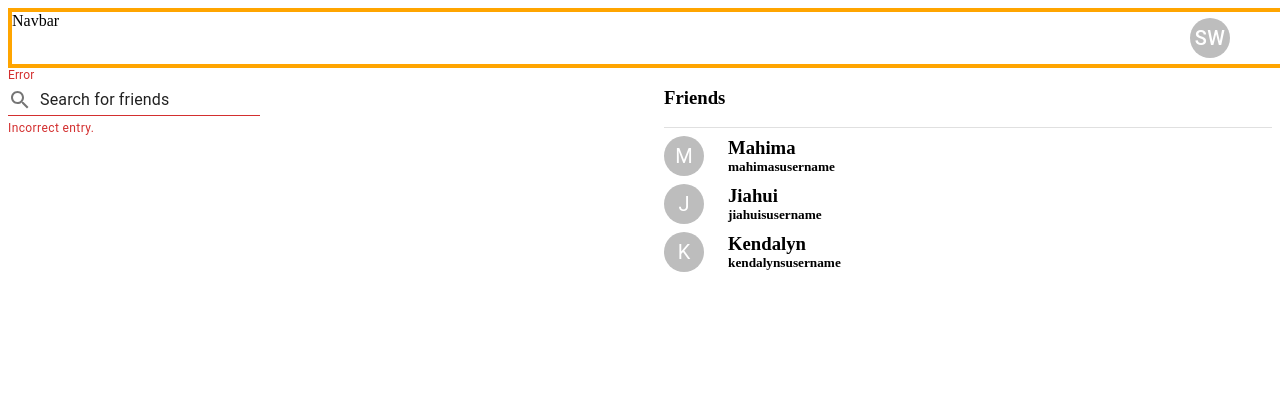
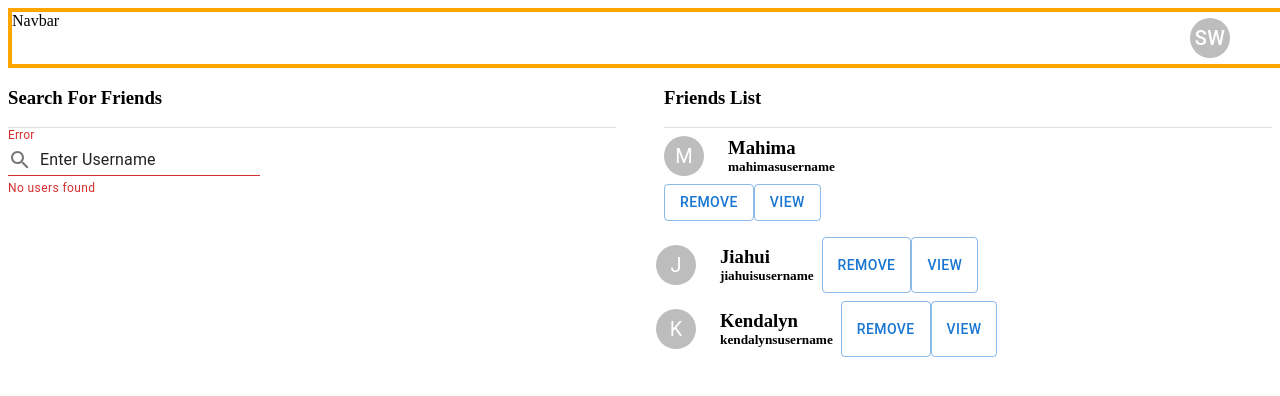
Before and after one commit to mmal1524/chef-impastable, a Next.js app in the folder chef-impastable/: page /friends in a window 1280 px wide. Shown: the top 396 px of the page. Built offline with nearby package versions, Linux system fonts and the light colour scheme.

Commit message:
trying out ways to place the remove and view button for friends page

```diff
--- a/chef-impastable/pages/friends.js
+++ b/chef-impastable/pages/friends.js
@@ -32,12 +32,14 @@ export default function FriendsPage() {
             </div>
             <Grid container spacing={6}>
                 <Grid xs={6}>
+                <h3 className="h3">Search For Friends</h3>
+                <Divider />
                 <TextField
                     error
                     id="standard-error-helper-text"
                     label="Error"
-                    defaultValue="Search for friends"
-                    helperText="Incorrect entry."
+                    defaultValue="Enter Username"
+                    helperText="No users found"
                     variant="standard"
                     InputProps={{
                         startAdornment: (
@@ -50,11 +52,25 @@ export default function FriendsPage() {
                 </Grid>
                 <Grid xs={6}>
                     <Box sx={{width: '100%', marginBottom: 4}}>
-                        <h3 className="h3">Friends</h3>
+                    <h3 className="h3">Friends List</h3>
                     <Divider />
+
+                    <Grid container spacing={3} direction = "column">
+                        {<Grid xs={5} direction = "row">
                             {user.friends[0].displaySmall()}
+                            {<Button variant="outlined">Remove</Button>}
+                            {<Button variant="outlined">View</Button>} </Grid>}
+
+                        {<Grid container spacing = {2} direction = "row">
                             {user.friends[1].displaySmall()}
+                            {<Button variant="outlined">Remove</Button>}
+                            {<Button variant="outlined">View</Button>} </Grid>}
+
+                        {<Grid container spacing = {2} direction = "row">
                             {user.friends[2].displaySmall()}
+                            {<Button variant="outlined">Remove</Button>}
+                            {<Button variant="outlined">View</Button>} </Grid>}
+                    </Grid>
                     </Box>
                     </Grid>
             </Grid>
```
Lines whose indentation alone changed are shown as unchanged.
